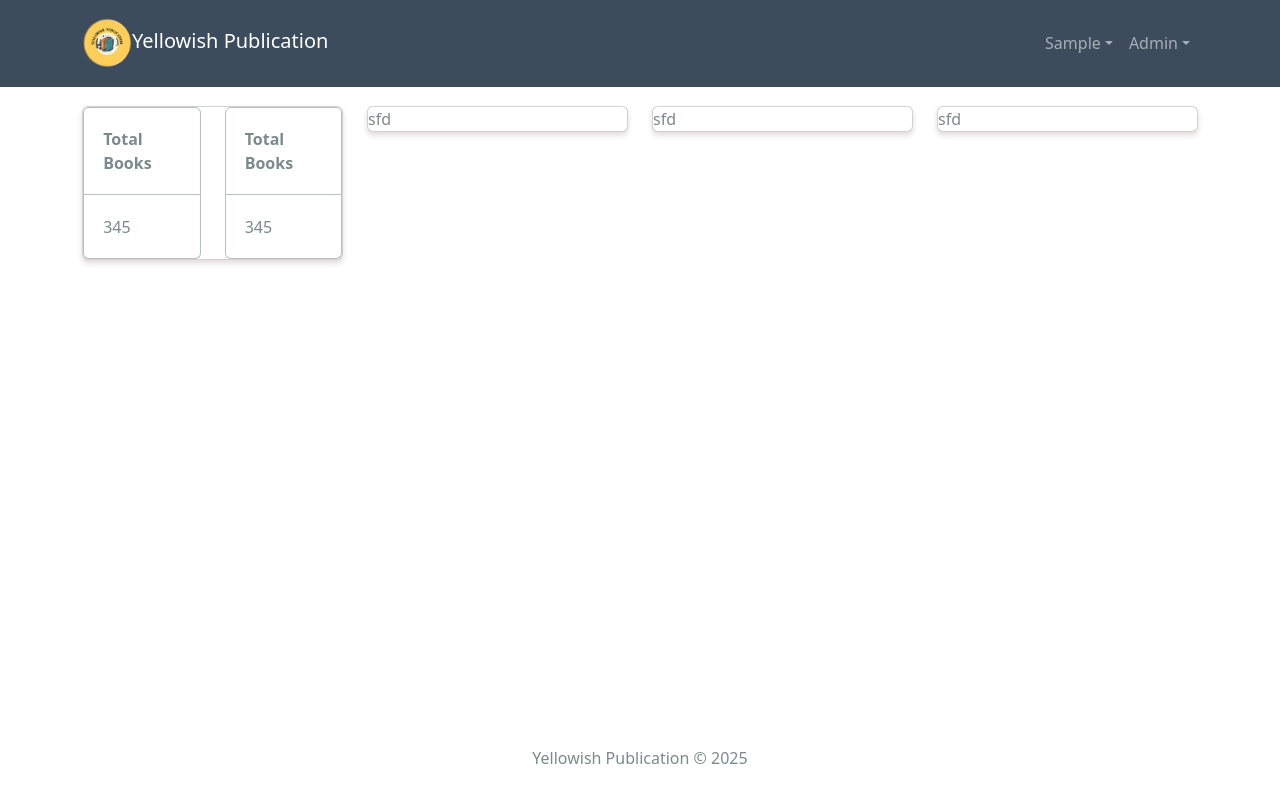
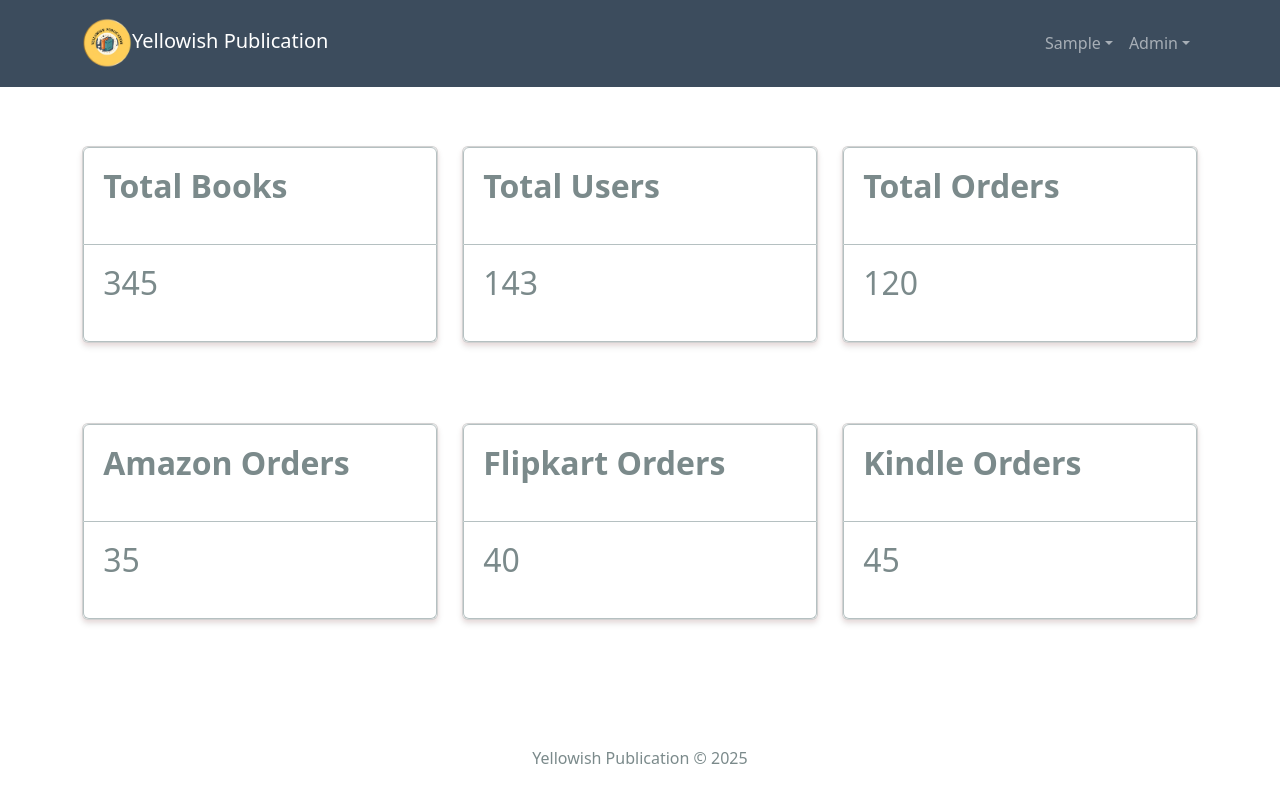
Before and after one commit to shrisohanpal/yellowish, a React (Create React App) app in the folder frontend/: page / in a window 1280 px wide. Shown: the top 802 px of the page. Built offline with nearby package versions, Linux system fonts and the light colour scheme; sample sign-in values are in the browser's storage.

Commit message:
now it will redirect automatically after creating new book

```diff
--- a/frontend/src/screens/HomeScreen.jsx
+++ b/frontend/src/screens/HomeScreen.jsx
@@ -8,6 +8,7 @@ const HomeScreen = () => {
     <>
       {userInfo ? (
         <>
+          <div style={{ height: 40 }}></div>
           <Row>
             <Col>
               <Card>
@@ -15,30 +16,114 @@ const HomeScreen = () => {
                   <Col>
                     <ListGroup>
                       <ListGroup.Item>
-                        <strong>Total Books</strong>
+                        <h2>
+                          <strong>Total Books</strong>
+                        </h2>
                       </ListGroup.Item>
-                      <ListGroup.Item>345</ListGroup.Item>
-                    </ListGroup>
-                  </Col>
-                  <Col>
-                    <ListGroup>
                       <ListGroup.Item>
-                        <strong>Total Books</strong>
+                        <h2>345</h2>
                       </ListGroup.Item>
-                      <ListGroup.Item>345</ListGroup.Item>
                     </ListGroup>
                   </Col>
                 </Row>
               </Card>
             </Col>
+
             <Col>
-              <Card>sfd</Card>
+              <Card>
+                <Row>
+                  <Col>
+                    <ListGroup>
+                      <ListGroup.Item>
+                        <h2>
+                          <strong>Total Users</strong>
+                        </h2>
+                      </ListGroup.Item>
+                      <ListGroup.Item>
+                        <h2>143</h2>
+                      </ListGroup.Item>
+                    </ListGroup>
+                  </Col>
+                </Row>
+              </Card>
             </Col>
+
             <Col>
-              <Card>sfd</Card>
+              <Card>
+                <Row>
+                  <Col>
+                    <ListGroup>
+                      <ListGroup.Item>
+                        <h2>
+                          <strong>Total Orders</strong>
+                        </h2>
+                      </ListGroup.Item>
+                      <ListGroup.Item>
+                        <h2>120</h2>
+                      </ListGroup.Item>
+                    </ListGroup>
+                  </Col>
+                </Row>
+              </Card>
             </Col>
+          </Row>
+          <div style={{ height: 80 }}></div>
+          <Row>
             <Col>
-              <Card>sfd</Card>
+              <Card>
+                <Row>
+                  <Col>
+                    <ListGroup>
+                      <ListGroup.Item>
+                        <h2>
+                          <strong>Amazon Orders</strong>
+                        </h2>
+                      </ListGroup.Item>
+                      <ListGroup.Item>
+                        <h2>35</h2>
+                      </ListGroup.Item>
+                    </ListGroup>
+                  </Col>
+                </Row>
+              </Card>
+            </Col>
+
+            <Col>
+              <Card>
+                <Row>
+                  <Col>
+                    <ListGroup>
+                      <ListGroup.Item>
+                        <h2>
+                          <strong>Flipkart Orders</strong>
+                        </h2>
+                      </ListGroup.Item>
+                      <ListGroup.Item>
+                        <h2>40</h2>
+                      </ListGroup.Item>
+                    </ListGroup>
+                  </Col>
+                </Row>
+              </Card>
+            </Col>
+
+            <Col>
+              <Card>
+                <Row>
+                  <Col>
+                    <ListGroup>
+                      <ListGroup.Item>
+                        <h2>
+                          <strong>Kindle Orders</strong>
+                        </h2>
+                      </ListGroup.Item>
+                      <ListGroup.Item>
+                        <h2>45</h2>
+                      </ListGroup.Item>
+                    </ListGroup>
+                  </Col>
+                </Row>
+              </Card>
             </Col>
           </Row>
         </>
--- a/frontend/src/screens/admin/BookEditScreen.jsx
+++ b/frontend/src/screens/admin/BookEditScreen.jsx
@@ -1,22 +1,22 @@
-import { useState, useEffect } from 'react';
-import { Link, useNavigate, useParams } from 'react-router-dom';
-import { Form, Button } from 'react-bootstrap';
-import Message from '../../components/Message';
-import Loader from '../../components/Loader';
-import FormContainer from '../../components/FormContainer';
-import { toast } from 'react-toastify';
+import { useState, useEffect } from "react";
+import { Link, useNavigate, useParams } from "react-router-dom";
+import { Form, Button } from "react-bootstrap";
+import Message from "../../components/Message";
+import Loader from "../../components/Loader";
+import FormContainer from "../../components/FormContainer";
+import { toast } from "react-toastify";
 import {
   useGetBookDetailsQuery,
   useUpdateBookMutation,
   useUploadBookImageMutation,
-} from '../../slices/booksApiSlice';
+} from "../../slices/booksApiSlice";
 
 const BookEditScreen = () => {
   const { id: bookId } = useParams();
 
-  const [title, setTitle] = useState('');
-  const [author, setAuthor] = useState('');
-  const [image, setImage] = useState('');
+  const [title, setTitle] = useState("");
+  const [author, setAuthor] = useState("");
+  const [image, setImage] = useState("");
   const [sellingPrice, setSellingPrice] = useState(0);
   const [printingCost, setPrintingCost] = useState(0);
   const [packagingCost, setPackagingCost] = useState(0);
@@ -24,15 +24,15 @@ const BookEditScreen = () => {
 
   const [amazonPlatformFee, setAmazonPlatformFee] = useState(0);
   const [amazonRoyalty, setAmazonRoyalty] = useState(0);
-  const [amazonUrl, setAmazonUrl] = useState('');
+  const [amazonUrl, setAmazonUrl] = useState("");
 
   const [flipkartPlatformFee, setFlipkartPlatformFee] = useState(0);
   const [flipkartRoyalty, setFlipkartRoyalty] = useState(0);
-  const [flipkartUrl, setFlipkartUrl] = useState('');
+  const [flipkartUrl, setFlipkartUrl] = useState("");
 
   const [kindlePlatformFee, setKindlePlatformFee] = useState(0);
   const [kindleRoyalty, setKindleRoyalty] = useState(0);
-  const [kindleUrl, setKindleUrl] = useState('');
+  const [kindleUrl, setKindleUrl] = useState("");
 
   const {
     data: book,
@@ -41,8 +41,7 @@ const BookEditScreen = () => {
     error,
   } = useGetBookDetailsQuery(bookId);
 
-  const [updateBook, { isLoading: loadingUpdate }] =
-    useUpdateBookMutation();
+  const [updateBook, { isLoading: loadingUpdate }] = useUpdateBookMutation();
 
   const [uploadBookImage, { isLoading: loadingUpload }] =
     useUploadBookImageMutation();
@@ -68,11 +67,11 @@ const BookEditScreen = () => {
         flipkartUrl,
         kindlePlatformFee,
         kindleRoyalty,
-        kindleUrl
+        kindleUrl,
       }).unwrap(); // NOTE: here we need to unwrap the Promise to catch any rejection in our catch block
-      toast.success('Book updated');
+      toast.success("Book updated");
       refetch();
-      navigate('/admin/booklist');
+      navigate("/admin/booklist");
     } catch (err) {
       toast.error(err?.data?.message || err.error);
     }
@@ -80,29 +79,28 @@ const BookEditScreen = () => {
 
   useEffect(() => {
     if (book) {
-      setTitle(book.title);
-      setAuthor(book.author);
-      setImage(book.image);
-      setSellingPrice(book.sellingPrice);
-      setPrintingCost(book.printingCost);
-      setPackagingCost(book.packagingCost);
-      setHandlingCost(book.handlingCost);
-      setAmazonPlatformFee(book.amazonPlatformFee);
-      setAmazonRoyalty(book.amazonRoyalty);
-      setAmazonUrl(book.amazonUrl);
-      setFlipkartPlatformFee(book.flipkartPlatformFee);
-      setFlipkartRoyalty(book.flipkartRoyalty);
-      setFlipkartUrl(book.flipkartUrl);
-      setKindlePlatformFee(book.kindlePlatformFee);
-      setKindleRoyalty(book.kindleRoyalty);
-      setKindleUrl(book.kindleUrl);
-
+      setTitle(book.title || "");
+      setAuthor(book.author || "");
+      setImage(book.image || "");
+      setSellingPrice(book.sellingPrice ?? 0);
+      setPrintingCost(book.printingCost ?? 0);
+      setPackagingCost(book.packagingCost ?? 0);
+      setHandlingCost(book.handlingCost ?? 0);
+      setAmazonPlatformFee(book.amazonPlatformFee ?? 0);
+      setAmazonRoyalty(book.amazonRoyalty ?? 0);
+      setAmazonUrl(book.amazonUrl || "");
+      setFlipkartPlatformFee(book.flipkartPlatformFee ?? 0);
+      setFlipkartRoyalty(book.flipkartRoyalty ?? 0);
+      setFlipkartUrl(book.flipkartUrl || "");
+      setKindlePlatformFee(book.kindlePlatformFee ?? 0);
+      setKindleRoyalty(book.kindleRoyalty ?? 0);
+      setKindleUrl(book.kindleUrl || "");
     }
   }, [book]);
 
   const uploadFileHandler = async (e) => {
     const formData = new FormData();
-    formData.append('image', e.target.files[0]);
+    formData.append("image", e.target.files[0]);
     try {
       const res = await uploadBookImage(formData).unwrap();
       toast.success(res.message);
@@ -114,7 +112,7 @@ const BookEditScreen = () => {
 
   return (
     <>
-      <Link to='/admin/booklist' className='btn btn-light my-3'>
+      <Link to="/admin/booklist" className="btn btn-light my-3">
         Go Back
       </Link>
       <FormContainer>
@@ -123,173 +121,172 @@ const BookEditScreen = () => {
         {isLoading ? (
           <Loader />
         ) : error ? (
-          <Message variant='danger'>{error.data.message}</Message>
+          <Message variant="danger">{error.data.message}</Message>
         ) : (
           <Form onSubmit={submitHandler}>
-            <Form.Group controlId='title'>
+            <Form.Group controlId="title">
               <Form.Label>Title</Form.Label>
               <Form.Control
-                type='name'
-                placeholder='Enter Title'
+                type="name"
+                placeholder="Enter Title"
                 value={title}
                 onChange={(e) => setTitle(e.target.value)}
               ></Form.Control>
             </Form.Group>
 
-            <Form.Group controlId='author'>
+            <Form.Group controlId="author">
               <Form.Label>Author</Form.Label>
               <Form.Control
-                type='name'
-                placeholder='Enter Author Id'
+                type="name"
+                placeholder="Enter Author Id"
                 value={author}
                 onChange={(e) => setAuthor(e.target.value)}
               ></Form.Control>
             </Form.Group>
 
-            <Form.Group controlId='image'>
+            <Form.Group controlId="image">
               <Form.Label>Image</Form.Label>
               <Form.Control
-                type='text'
-                placeholder='Enter image url'
+                type="text"
+                placeholder="Enter image url"
                 value={image}
                 onChange={(e) => setImage(e.target.value)}
               ></Form.Control>
               <Form.Control
-                label='Choose File'
+                label="Choose File"
                 onChange={uploadFileHandler}
-                type='file'
+                type="file"
               ></Form.Control>
               {loadingUpload && <Loader />}
             </Form.Group>
 
-            <Form.Group controlId='sellingPrice'>
+            <Form.Group controlId="sellingPrice">
               <Form.Label>Selling Price</Form.Label>
               <Form.Control
-                type='number'
-                placeholder='Enter Selling Price'
+                type="number"
+                placeholder="Enter Selling Price"
                 value={sellingPrice}
                 onChange={(e) => setSellingPrice(e.target.value)}
               ></Form.Control>
             </Form.Group>
 
-            <Form.Group controlId='printingCost'>
+            <Form.Group controlId="printingCost">
               <Form.Label>Printing Cost</Form.Label>
               <Form.Control
-                type='number'
-                placeholder='Enter Printing Cost'
+                type="number"
+                placeholder="Enter Printing Cost"
                 value={printingCost}
                 onChange={(e) => setPrintingCost(e.target.value)}
               ></Form.Control>
             </Form.Group>
 
-             <Form.Group controlId='packagingCost'>
+            <Form.Group controlId="packagingCost">
               <Form.Label>packaging Cost</Form.Label>
               <Form.Control
-                type='number'
-                placeholder='Enter Packaging Cost'
+                type="number"
+                placeholder="Enter Packaging Cost"
                 value={packagingCost}
                 onChange={(e) => setPackagingCost(e.target.value)}
               ></Form.Control>
             </Form.Group>
-            <Form.Group controlId='handlingCost'>
+            <Form.Group controlId="handlingCost">
               <Form.Label>Handling Cost</Form.Label>
               <Form.Control
-                type='number'
-                placeholder='Enter Handling Cost'
+                type="number"
+                placeholder="Enter Handling Cost"
                 value={handlingCost}
                 onChange={(e) => setHandlingCost(e.target.value)}
               ></Form.Control>
             </Form.Group>
 
-            <Form.Group controlId='amazonPlatformFee'>
+            <Form.Group controlId="amazonPlatformFee">
               <Form.Label>Amazon Platform Fee</Form.Label>
               <Form.Control
-                type='number'
-                placeholder='Enter Amazon Platform Fee'
+                type="number"
+                placeholder="Enter Amazon Platform Fee"
                 value={amazonPlatformFee}
                 onChange={(e) => setAmazonPlatformFee(e.target.value)}
               ></Form.Control>
             </Form.Group>
-            <Form.Group controlId='amazonRoyalty'>
+            <Form.Group controlId="amazonRoyalty">
               <Form.Label>Amazon Royalty</Form.Label>
               <Form.Control
-                type='number'
-                placeholder='Enter Amazon Royalty'
+                type="number"
+                placeholder="Enter Amazon Royalty"
                 value={amazonRoyalty}
                 onChange={(e) => setAmazonRoyalty(e.target.value)}
               ></Form.Control>
             </Form.Group>
-            <Form.Group controlId='amazonUrl'>
+            <Form.Group controlId="amazonUrl">
               <Form.Label>Amazon Url</Form.Label>
               <Form.Control
-                type='text'
-                placeholder='Enter Amazon Url'
+                type="text"
+                placeholder="Enter Amazon Url"
                 value={amazonUrl}
                 onChange={(e) => setAmazonUrl(e.target.value)}
               ></Form.Control>
             </Form.Group>
 
-
-            <Form.Group controlId='flipkartPlatformFee'>
+            <Form.Group controlId="flipkartPlatformFee">
               <Form.Label>Flipkart Platform Fee</Form.Label>
               <Form.Control
-                type='number'
-                placeholder='Enter Flipkart Platform Fee'
+                type="number"
+                placeholder="Enter Flipkart Platform Fee"
                 value={flipkartPlatformFee}
                 onChange={(e) => setFlipkartPlatformFee(e.target.value)}
               ></Form.Control>
             </Form.Group>
-            <Form.Group controlId='flipkartRoyalty'>
+            <Form.Group controlId="flipkartRoyalty">
               <Form.Label>Flipkart Royalty</Form.Label>
               <Form.Control
-                type='number'
-                placeholder='Enter Flipkart Royalty'
+                type="number"
+                placeholder="Enter Flipkart Royalty"
                 value={flipkartRoyalty}
                 onChange={(e) => setFlipkartRoyalty(e.target.value)}
               ></Form.Control>
             </Form.Group>
-            <Form.Group controlId='flipkartUrl'>
+            <Form.Group controlId="flipkartUrl">
               <Form.Label>Flipkart Url</Form.Label>
               <Form.Control
-                type='text'
-                placeholder='Enter Flipkart Url'
+                type="text"
+                placeholder="Enter Flipkart Url"
                 value={flipkartUrl}
                 onChange={(e) => setFlipkartUrl(e.target.value)}
               ></Form.Control>
             </Form.Group>
 
-            <Form.Group controlId='kindlePlatformFee'>
+            <Form.Group controlId="kindlePlatformFee">
               <Form.Label>Kindle Platform Fee</Form.Label>
               <Form.Control
-                type='number'
-                placeholder='Enter Kindle Platform Fee'
+                type="number"
+                placeholder="Enter Kindle Platform Fee"
                 value={kindlePlatformFee}
                 onChange={(e) => setKindlePlatformFee(e.target.value)}
               ></Form.Control>
             </Form.Group>
-            <Form.Group controlId='kindleRoyalty'>
+            <Form.Group controlId="kindleRoyalty">
               <Form.Label>Kindle Royalty</Form.Label>
               <Form.Control
-                type='number'
-                placeholder='Enter Kindle Royalty'
+                type="number"
+                placeholder="Enter Kindle Royalty"
                 value={kindleRoyalty}
                 onChange={(e) => setKindleRoyalty(e.target.value)}
               ></Form.Control>
             </Form.Group>
-            <Form.Group controlId='kindleUrl'>
+            <Form.Group controlId="kindleUrl">
               <Form.Label>Kindle Url</Form.Label>
               <Form.Control
-                type='text'
-                placeholder='Enter Kindle Url'
+                type="text"
+                placeholder="Enter Kindle Url"
                 value={kindleUrl}
                 onChange={(e) => setKindleUrl(e.target.value)}
               ></Form.Control>
             </Form.Group>
 
             <Button
-              type='submit'
-              variant='primary'
-              style={{ marginTop: '1rem' }}
+              type="submit"
+              variant="primary"
+              style={{ marginTop: "1rem" }}
             >
               Update
             </Button>
--- a/frontend/src/screens/admin/BookListScreen.jsx
+++ b/frontend/src/screens/admin/BookListScreen.jsx
@@ -1,28 +1,29 @@
-import { Table, Button, Row, Col } from 'react-bootstrap';
-import { FaEdit, FaPlus, FaTrash } from 'react-icons/fa';
-import { Link, useParams } from 'react-router-dom';
-import Message from '../../components/Message';
-import Loader from '../../components/Loader';
-import Paginate from '../../components/Paginate';
+import { Table, Button, Row, Col } from "react-bootstrap";
+import { FaEdit, FaPlus, FaTrash } from "react-icons/fa";
+import { Link, useParams } from "react-router-dom";
+import Message from "../../components/Message";
+import Loader from "../../components/Loader";
+import Paginate from "../../components/Paginate";
 import {
   useGetBooksQuery,
   useDeleteBookMutation,
   useCreateBookMutation,
-} from '../../slices/booksApiSlice';
-import { toast } from 'react-toastify';
+} from "../../slices/booksApiSlice";
+import { toast } from "react-toastify";
+import { useNavigate } from "react-router-dom";
 
 const BookListScreen = () => {
   const { pageNumber } = useParams();
+  const navigate = useNavigate();
 
   const { data, isLoading, error, refetch } = useGetBooksQuery({
     pageNumber,
   });
 
-  const [deleteBook, { isLoading: loadingDelete }] =
-    useDeleteBookMutation();
+  const [deleteBook, { isLoading: loadingDelete }] = useDeleteBookMutation();
 
   const deleteHandler = async (id) => {
-    if (window.confirm('Are you sure')) {
+    if (window.confirm("Are you sure")) {
       try {
         await deleteBook(id);
         refetch();
@@ -32,13 +33,14 @@ const BookListScreen = () => {
     }
   };
 
-  const [createBook, { isLoading: loadingCreate }] =
-    useCreateBookMutation();
+  const [createBook, { isLoading: loadingCreate }] = useCreateBookMutation();
 
   const createBookHandler = async () => {
-    if (window.confirm('Are you sure you want to create a new book?')) {
+    if (window.confirm("Are you sure you want to create a new book?")) {
       try {
-        await createBook();
+        const result = await createBook().unwrap();
+        //console.log(result._id);
+        navigate(`/admin/book/${result._id}/edit`);
         refetch();
       } catch (err) {
         toast.error(err?.data?.message || err.error);
@@ -48,12 +50,12 @@ const BookListScreen = () => {
 
   return (
     <>
-      <Row className='align-items-center'>
+      <Row className="align-items-center">
         <Col>
           <h1>Books</h1>
         </Col>
-        <Col className='text-end'>
-          <Button className='my-3' onClick={createBookHandler}>
+        <Col className="text-end">
+          <Button className="my-3" onClick={createBookHandler}>
             <FaPlus /> Create Book
           </Button>
         </Col>
@@ -64,10 +66,10 @@ const BookListScreen = () => {
       {isLoading ? (
         <Loader />
       ) : error ? (
-        <Message variant='danger'>{error.data.message}</Message>
+        <Message variant="danger">{error.data.message}</Message>
       ) : (
         <>
-          <Table striped bordered hover responsive className='table-sm'>
+          <Table striped bordered hover responsive className="table-sm">
             <thead>
               <tr>
                 <th>S NO</th>
@@ -94,9 +96,9 @@ const BookListScreen = () => {
               </tr>
             </thead>
             <tbody>
-              {data.books.map((book,index) => (
+              {data.books.map((book, index) => (
                 <tr key={book._id}>
-                  <td>{index+1}</td>
+                  <td>{index + 1}</td>
                   <td>{book.title}</td>
                   <td>{book.author}</td>
                   <td>{book.sellingPrice}</td>
@@ -116,17 +118,17 @@ const BookListScreen = () => {
                     <Button
                       as={Link}
                       to={`/admin/book/${book._id}/edit`}
-                      variant='light'
-                      className='btn-sm mx-2'
+                      variant="light"
+                      className="btn-sm mx-2"
                     >
                       <FaEdit />
                     </Button>
                     <Button
-                      variant='danger'
-                      className='btn-sm'
+                      variant="danger"
+                      className="btn-sm"
                       onClick={() => deleteHandler(book._id)}
                     >
-                      <FaTrash style={{ color: 'white' }} />
+                      <FaTrash style={{ color: "white" }} />
                     </Button>
                   </td>
                 </tr>
```
Also changed, not shown: frontend/src/slices/booksApiSlice.js (+12 -12 lines).
